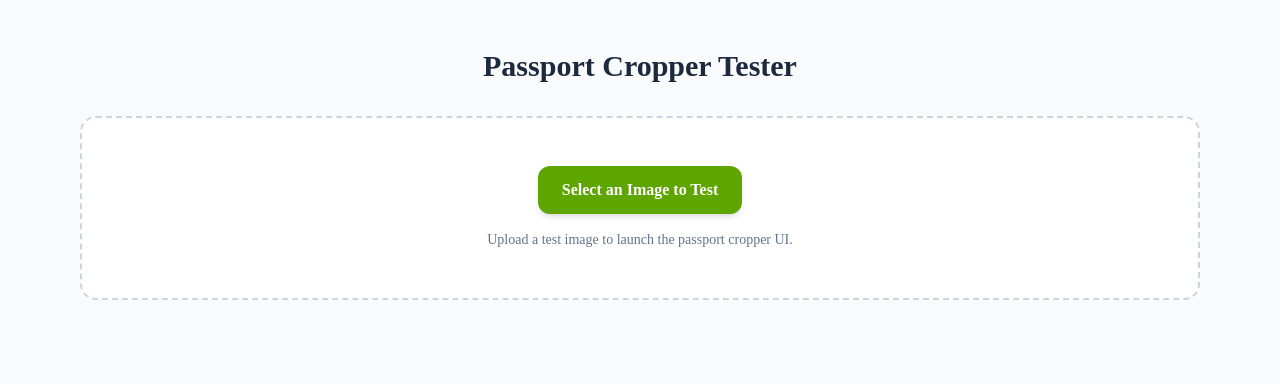
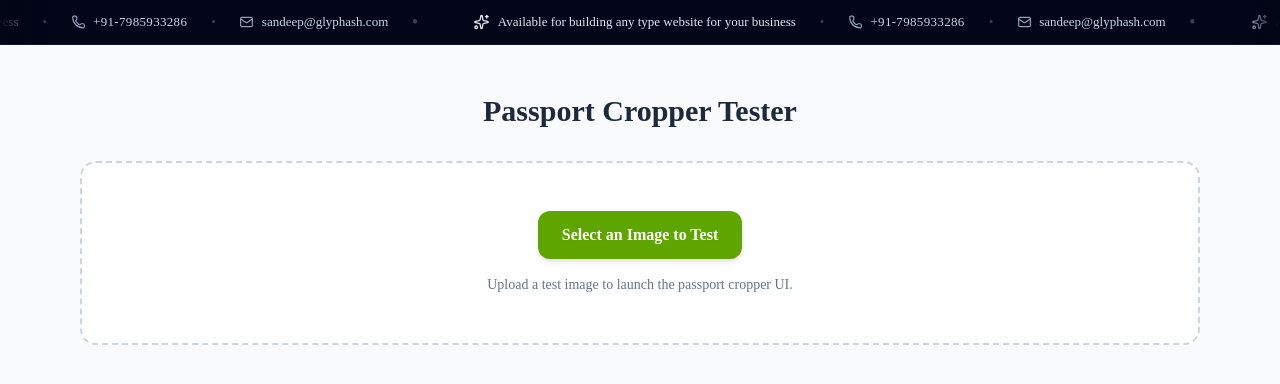
Before and after one commit to Navnit73/photoresizer.co.in, a Next.js app: page /passport-test in a window 1280 px wide. Shown: the top 384 px of the page. Built offline with nearby package versions, Linux system fonts and the light colour scheme; no server answers.

Commit message:
feat: add TopSupportersMarquee component to global layout

```diff
--- /dev/null
+++ b/app/components/TopSupportersMarquee.tsx
@@ -0,0 +1,56 @@
+'use client';
+
+import React from 'react';
+import { Phone, Mail, Sparkles } from 'lucide-react';
+
+export default function TopSupportersMarquee() {
+  return (
+    <div className="bg-slate-950 border-b border-slate-800/60 py-2.5 overflow-hidden flex whitespace-nowrap relative">
+      {/* Edge fade effects for a premium look */}
+      <div className="absolute left-0 top-0 bottom-0 w-12 bg-gradient-to-r from-slate-950 to-transparent z-10 pointer-events-none"></div>
+      <div className="absolute right-0 top-0 bottom-0 w-12 bg-gradient-to-l from-slate-950 to-transparent z-10 pointer-events-none"></div>
+
+      <style dangerouslySetInnerHTML={{
+        __html: `
+        @keyframes marquee {
+          0% { transform: translateX(0); }
+          100% { transform: translateX(-50%); }
+        }
+        .animate-marquee {
+          animation: marquee 40s linear infinite;
+        }
+      `}} />
+      <div className="flex animate-marquee min-w-max hover:[animation-play-state:paused]">
+        {[...Array(6)].map((_, i) => (
+          <div key={i} className="flex items-center px-4">
+            <div className="flex items-center text-[13px] font-medium text-slate-300">
+
+              <div className="flex items-center text-slate-200">
+                <Sparkles className="w-4 h-4 mr-2 text-brand-400" />
+                <span>Available for building any type website for your business</span>
+              </div>
+
+              <span className="mx-6 text-slate-700">•</span>
+
+              <a href="tel:+917985933286" className="flex items-center hover:text-brand-400 transition-colors">
+                <Phone className="w-3.5 h-3.5 mr-2 text-slate-400" />
+                <span className="tracking-wide">+91-7985933286</span>
+              </a>
+
+              <span className="mx-6 text-slate-700">•</span>
+
+              <a href="mailto:sandeep@glyphash.com" className="flex items-center hover:text-brand-400 transition-colors">
+                <Mail className="w-3.5 h-3.5 mr-2 text-slate-400" />
+                <span>sandeep@glyphash.com</span>
+              </a>
+
+            </div>
+
+            {/* Divider between repetitions */}
+            <span className="mx-6 text-slate-700 font-bold">•</span>
+          </div>
+        ))}
+      </div>
+    </div>
+  );
+}
--- a/app/layout.tsx
+++ b/app/layout.tsx
@@ -4,6 +4,7 @@ import { GoogleAnalytics } from '@next/third-parties/google';
 import { ThemeProvider } from "./components/ThemeProvider";
 import { ClientErrorSuppressor } from "./components/ClientErrorSuppressor";
 import { LangUpdater } from "./components/LangUpdater";
+import TopSupportersMarquee from "./components/TopSupportersMarquee";
 import { generateOrganizationSchema, generateWebSiteSchema } from "../lib/schema";
 import "./globals.css";
 import Script from "next/script";
@@ -99,6 +100,7 @@ export default function RootLayout({
         <ThemeProvider attribute="class" defaultTheme="light" enableSystem={false}>
           <LangUpdater />
           <ClientErrorSuppressor />
+          <TopSupportersMarquee />
           {children}
         </ThemeProvider>
       </body>
```
